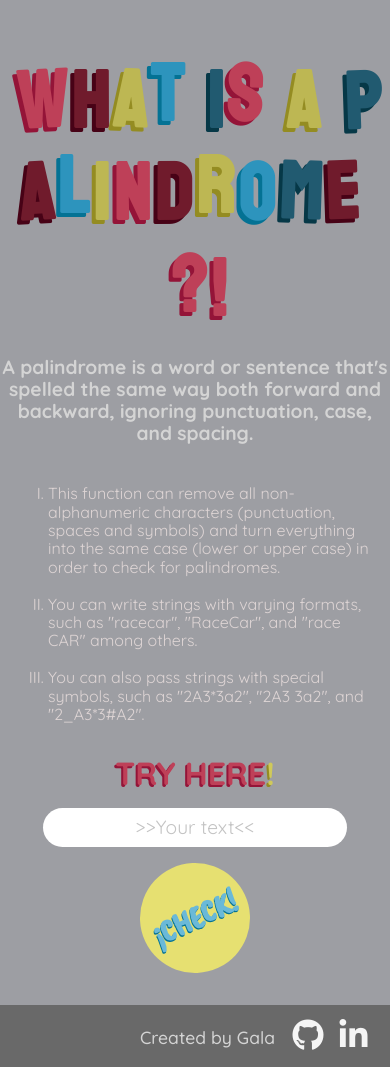
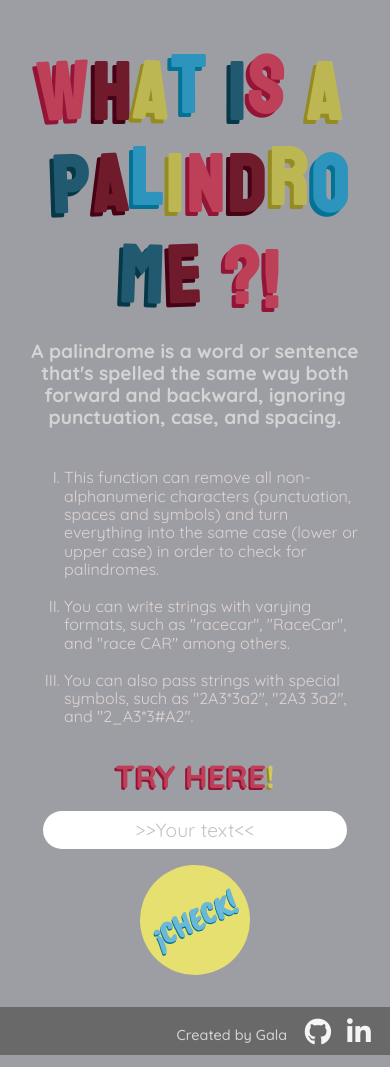
Before and after one commit to loveisgala/palindrome-checker, a plain HTML site: page index.html in a window 390 px wide. Drawn offline with nearby package versions, Linux system fonts and the light colour scheme.

Commit message:
style: updating media queries2

```diff
--- a/styles.css
+++ b/styles.css
@@ -16,12 +16,6 @@ body {
     margin: 3rem 0 1rem 0;
 }
 
-@media (max-width: 768px) {
-    .title {
-        padding: .5rem;
-    }
-}
-
 .title:hover {
     cursor: pointer;
 }
@@ -31,6 +25,13 @@ body {
     position: relative;
     letter-spacing: -8px;
     transition: all 0.2s ease-out;
+}
+
+@media (max-width: 768px) {
+    .title {
+        width: 85%;
+        margin: 3rem auto 1rem auto;
+    }
 }
 
 .char1 {
@@ -201,6 +202,7 @@ body {
 @media (max-width: 768px) {
     .title-description {
         width: auto;
+        padding: 0 1rem;
     }
 }
 
@@ -231,6 +233,12 @@ body {
 .list ul {
     margin: 0;
     list-style: upper-roman;
+}
+
+@media (max-width: 768px) {
+    .list {
+        padding: 0 1rem;
+    }
 }
 
 
@@ -336,6 +344,17 @@ button:focus {
     padding: .9rem .9rem .5rem 0;
 }
 
+@media (max-width: 768px) {
+    .footer {
+        height: 2rem;
+        padding: .7rem .7rem .3rem 0;
+        font-size: .9rem;
+    }
+    .footer i {
+        font-size: 1.7rem!important;
+    }
+}
+
 .footer p {
     margin: .5rem .6rem 0 0;
 }
```
